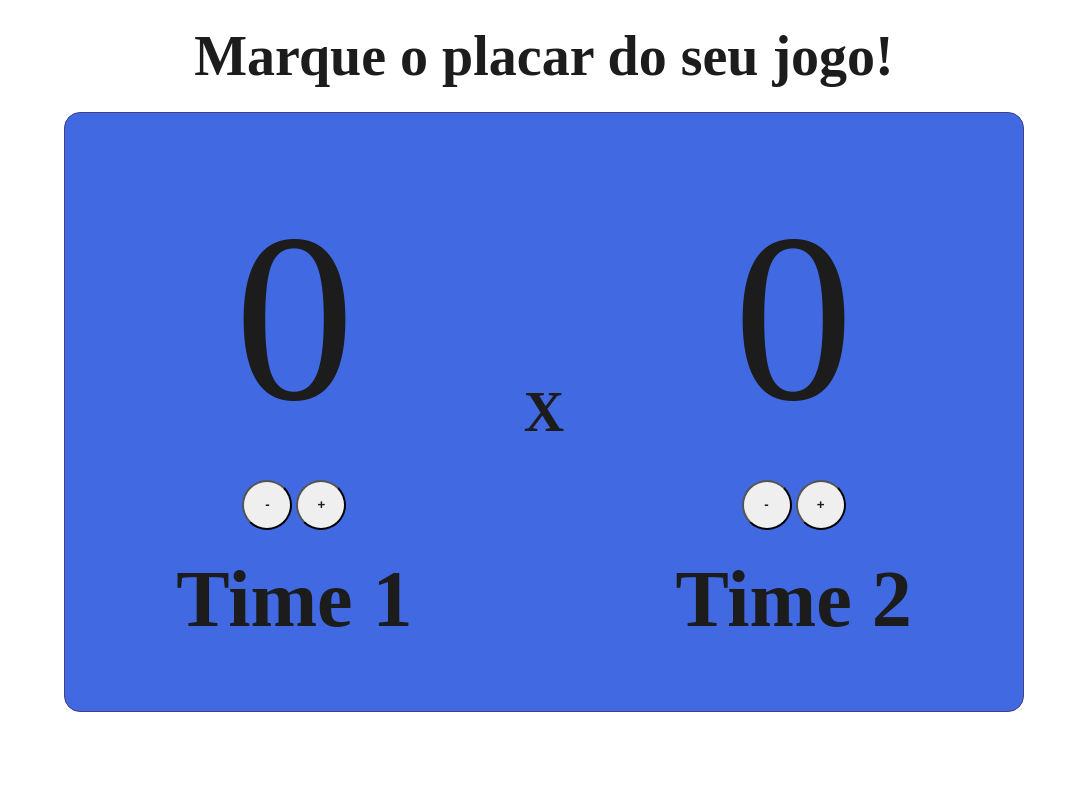
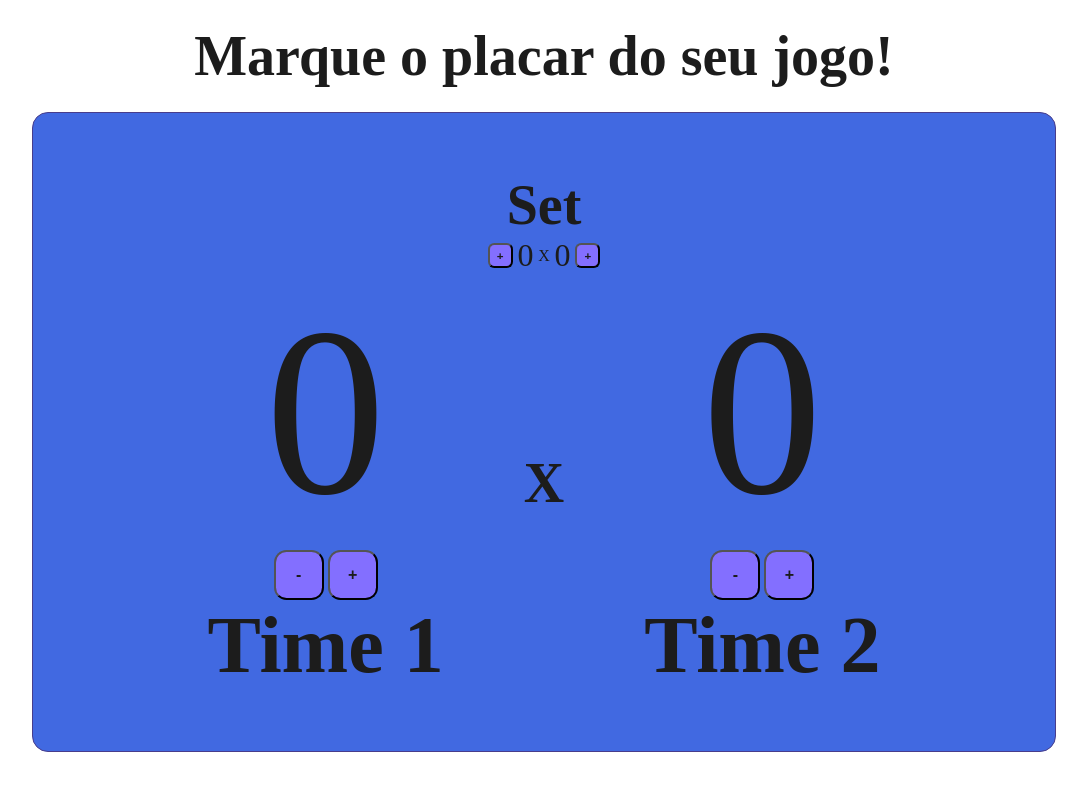
Before and after one commit to Bouzada/placar, a plain HTML site: page index.html in a window 1280 px wide. Shown: the whole page, without its empty margins (96-1183 px from the left). Drawn offline with Linux system fonts and the light colour scheme.

Commit message:
Acrescentando o placar de Sets

```diff
--- a/assets/sass/page.scss
+++ b/assets/sass/page.scss
@@ -20,20 +20,33 @@ body {
 }
 
 .scoreboard {
-  width: 75vw;
-  height: 75vh;
+  width: 80vw;
+  height: 80vh;
   background-color: $royal-color;
   display: flex;
+  flex-direction: column;
   align-items: center;
-  justify-content: space-evenly;
+  justify-content: center;
   border: 1px solid $dark-blue;
   border-radius: 1rem;
+
+  .counter-set {
+    display: flex;
+    align-items: center;
+    justify-content: center;
+    gap: .3rem;
+  }
+
+  .score {
+    display: flex;
+    align-items: center;
+    justify-content: center;
+    gap: 1.5rem 5rem;
 
     .counter {
       display: flex;
       flex-direction: column;
       align-items: center;
-    gap: 1.5rem;
 
       .counter-time {
         font-size: 5rem;
@@ -44,3 +57,4 @@ body {
       }
     }
   }
+}
--- a/assets/sass/variables.scss
+++ b/assets/sass/variables.scss
@@ -4,10 +4,23 @@ $light-blue: #836FFF;
 $text-color: #1C1C1C;
 
 button {
+  background-color: $light-blue;
   width: 50px;
   height: 50px;
+  font-size: 1rem;
   font-weight: 800;
-  border-radius: 50%;
+  border-radius: 25%;
+
+  &:hover {
+    scale: 110%;
+  }
+
+  &.button-set {
+    width: 25px;
+    height: 25px;
+    font-size: .725rem;
+    font-weight: 600;
+  }
 }
 
 span {
--- a/index.html
+++ b/index.html
@@ -11,6 +11,14 @@
 <body>
   <h1>Marque o placar do seu jogo!</h1>
   <div class="scoreboard">
+    <h1 class="set-title">Set</h1>
+    <div class="counter-set">
+      <button class="button-set">+</button><span>0</span>
+      <div class="">X</div>
+      <span>0</span><button class="button-set">+</button>
+    </div>
+
+    <div class="score">
       <div class="counter">
         <span id="currentNumber1">0</span>
         <div class="buttons">
@@ -33,6 +41,7 @@
         <h1 class="counter-time" id="time2">Time 2</h1>
       </div>
     </div>
+  </div>
 
   <!-- Scripts -->
   <script src="assets/js/script.js"></script>
```
Also changed, not shown: assets/css/style.css, 1 other file. Lines whose indentation alone changed are shown as unchanged.
